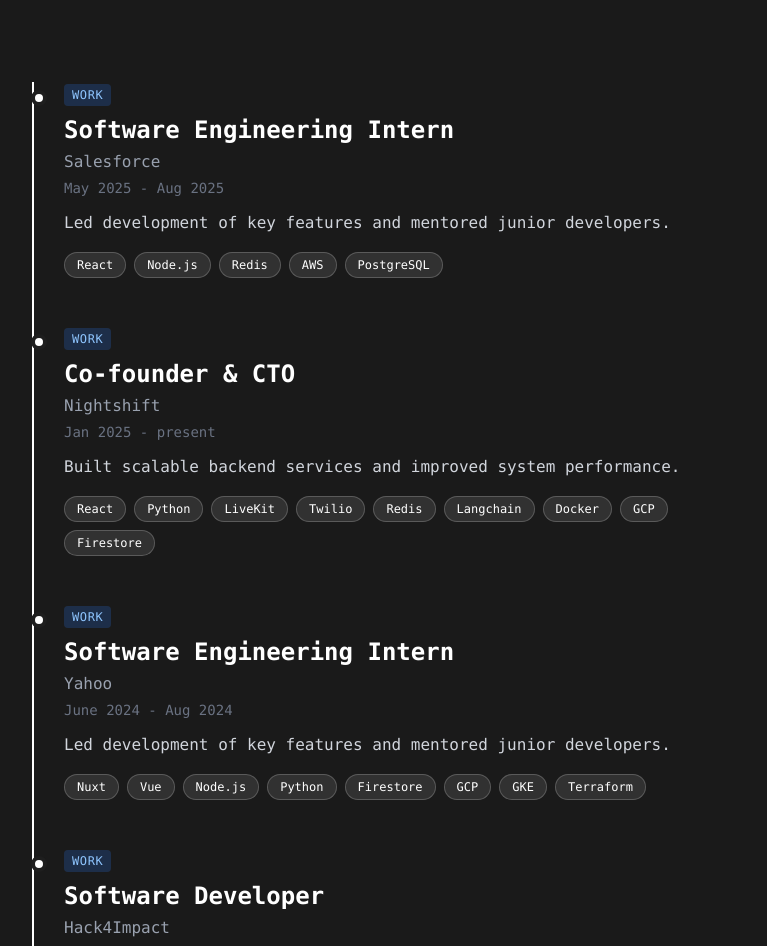
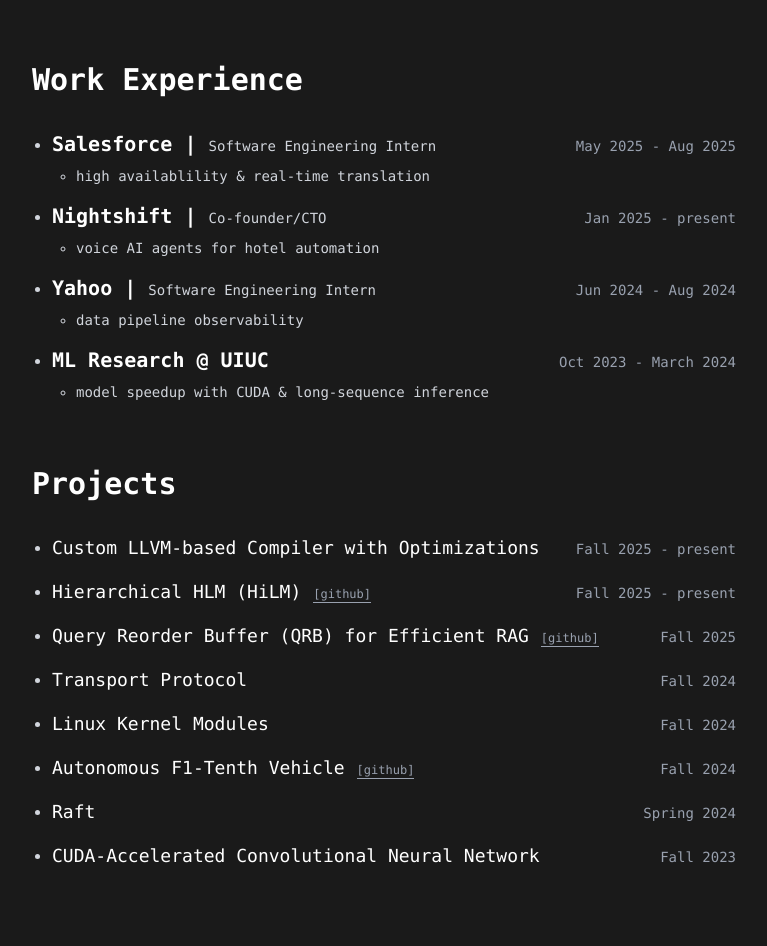
Before and after one commit to tkhdse/portfolio, a SvelteKit app: page / in a window 1280 px wide. Shown: the part 463-1409 px from the top of the page, without its empty margins (256-1023 px from the left). Built offline with nearby package versions, Linux system fonts and the light colour scheme; a web font is replaced by a local one.

Commit message:
updated page

```diff
--- a/src/lib/ui/Nav.svelte
+++ b/src/lib/ui/Nav.svelte
@@ -9,7 +9,7 @@
 <div class="p-6 w-full flex justify-between">
     <h1 class="text-xl cursor-pointer"><a href="/">Tanish Khadse</a></h1>
     <div>
-        <ul class="flex flex-row text-lg space-x-10">
+        <ul class="flex flex-row text-lg space-x-4">
             <!-- <li class="transition hover:border-b-2">blog</li> -->
             <li>
                 <a href="https://www.linkedin.com/in/tkhadse/" title="linkedin">
--- a/src/routes/+page.svelte
+++ b/src/routes/+page.svelte
@@ -1,65 +1,6 @@
 <script>
     import Nav from '../lib/ui/Nav.svelte'
     import profilePic from '$lib/assets/profile.png';
-
-    const experiences = [
-        {
-            type: 'work',
-            title: 'Software Engineering Intern',
-            organization: 'Salesforce',
-            date: 'May 2025 - Aug 2025',
-            description: 'Led development of key features and mentored junior developers.',
-            skills: ['React', 'Node.js', 'Redis', 'AWS', 'PostgreSQL']
-        },
-        {
-            type: 'work',
-            title: 'Co-founder & CTO',
-            organization: 'Nightshift',
-            date: 'Jan 2025 - present',
-            description: 'Built scalable backend services and improved system performance.',
-            skills: ['React', 'Python', 'LiveKit', 'Twilio', 'Redis', 'Langchain', 'Docker', 'GCP', 'Firestore']
-        },
-        {
-            type: 'work',
-            title: 'Software Engineering Intern',
-            organization: 'Yahoo',
-            date: 'June 2024 - Aug 2024',
-            description: 'Led development of key features and mentored junior developers.',
-            skills: ['Nuxt', 'Vue', 'Node.js', 'Python', 'Firestore', 'GCP', 'GKE', 'Terraform']
-        },
-        {
-            type: 'work',
-            title: 'Software Developer',
-            organization: 'Hack4Impact',
-            date: 'Jan 2024 - Jan 2025',
-            description: 'Led development of key features and mentored junior developers.',
-            skills: ['React', 'PostgreSQL', 'Supabase']
-        },
-        {
-            type: 'work',
-            title: 'Machine Learning Research Intern',
-            organization: 'UIUC',
-            date: 'Oct 2023 - Mar 2024',
-            description: 'Led development of key features and mentored junior developers.',
-            skills: ['C++', 'CUDA', 'Python', 'PyTorch']
-        },
-        {
-            type: 'project',
-            title: 'E-Commerce Platform',
-            organization: 'Personal Project',
-            date: '2023',
-            description: 'Full-stack e-commerce solution with payment integration.',
-            skills: ['Svelte', 'Firebase', 'Stripe']
-        },
-        {
-            type: 'project',
-            title: 'AI Chat Application',
-            organization: 'Hackathon Winner',
-            date: '2022',
-            description: 'Real-time chat application with AI-powered responses.',
-            skills: ['WebSocket', 'OpenAI', 'Redis']
-        }
-    ];
 </script>
 
 <div class="w-full h-full text-white font-mono">
@@ -82,56 +23,155 @@
             <!-- Text Content -->
             <div class="flex-1 order-2 md:order-1 text-center md:text-left">
                 <h1 class="text-2xl sm:text-3xl md:text-4xl font-bold mb-4 sm:mb-6">Hi, I'm Tanish 👋</h1>
-                <div class="flex-col space-y-3 sm:space-y-4 text-sm sm:text-md text-gray-300 leading-relaxed">
-                    <p>I'm pursuing my BS-MCS degree at UIUC and was previously at Salesforce, Yahoo, and my startup, Nightshift. I'm a passionate engineer focused on building robust, high-performance systems from the metal up through the cloud.</p>
-                    <p>I love work involving C++, Go, CUDA, low-level systems, distributed systems, and compilers.</p>
-                    <p>If you are looking for an engineer with a strong foundation in systems and a drive for high performance, please feel free to reach out!</p>
+                <div class="flex-col space-y-6 sm:space-y-4 text-sm sm:text-md text-gray-300 leading-relaxed">
+                    <p>I'm pursuing my BS-MCS degree at UIUC. I love work involving C++, Go, low-level systems, distributed systems, and compilers. Recently, I've been looking into GPU programming.</p>
+                    <p>If you're looking for an engineer with a strong foundation in systems and a drive for high performance, please feel free to reach out!</p>
                 </div>
             </div>
+
+        </div>
+        <!-- Divider -->
+        <div class="w-full h-px bg-white mb-12 sm:mb-16"></div>
+
+        <!-- Work Experience -->
+        <div class="mb-12 sm:mb-16">
+            <h2 class="text-2xl sm:text-3xl font-bold mb-6 sm:mb-8">Work Experience</h2>
+            <ul class="list-disc list-outside ml-5 space-y-4 text-sm sm:text-base text-gray-300">
+                <li>
+                    <div class="flex justify-between items-baseline gap-4 text-xl">
+                        <span class="font-semibold text-white">Salesforce | <span class="text-gray-300 font-light text-sm">Software Engineering Intern</span></span>
+                        <span class="text-gray-400 whitespace-nowrap text-sm">May 2025 - Aug 2025</span>
+                    </div>
+                    <ul class="list-[circle] list-outside ml-6 mt-2 text-sm text-gray-300">
+                        <li>high availablility & real-time translation</li>
+                    </ul>
+                </li>
+                <li>
+                    <div class="flex justify-between items-baseline gap-4 text-xl">
+                        <span class="font-semibold text-white">Nightshift | <span class="text-gray-300 font-light text-sm">Co-founder/CTO</span></span>
+                        <span class="text-gray-400 whitespace-nowrap text-sm">Jan 2025 - present</span>
+                    </div>
+                    <ul class="list-[circle] list-outside ml-6 mt-2 text-sm text-gray-300">
+                        <li>voice AI agents for hotel automation</li>
+                    </ul>
+                </li>
+                <li>
+                    <div class="flex justify-between items-baseline gap-4 text-xl">
+                        <span class="font-semibold text-white">Yahoo | <span class="text-gray-300 font-light text-sm">Software Engineering Intern</span></span>
+                        <span class="text-gray-400 whitespace-nowrap text-sm">Jun 2024 - Aug 2024</span>
+                    </div>
+                    <ul class="list-[circle] list-outside ml-6 mt-2 text-sm text-gray-300">
+                        <li>data pipeline observability</li>
+                    </ul>
+                </li>
+                <li>
+                    <div class="flex justify-between items-baseline gap-4 text-xl">
+                        <span class="font-semibold text-white">ML Research @ UIUC</span>
+                        <span class="text-gray-400 whitespace-nowrap text-sm">Oct 2023 - March 2024</span>
+                    </div>
+                    <ul class="list-[circle] list-outside ml-6 mt-2 text-sm text-gray-300">
+                        <li>model speedup with CUDA & long-sequence inference</li>
+                    </ul>
+                </li>
+            </ul>
         </div>
 
-        <!-- Timeline Container -->
-        <div class="relative">
-
-            <!-- Vertical Line -->
-            <div class="absolute left-0 top-0 bottom-0 w-[2px] bg-white"></div>
-
-            <!-- Timeline Items -->
-            <div class="space-y-8 sm:space-y-10 md:space-y-12 ml-6 sm:ml-8">
-                {#each experiences as exp, i}
-                    <div class="relative">
-                        <!-- Timeline Dot -->
-                        <div class="absolute -left-[25px] sm:-left-[33px] top-2 w-3 h-3 sm:w-4 sm:h-4 bg-white rounded-full border-2 sm:border-4 border-[#1e1e1e]"></div>
-
-                        <!-- Content Card -->
-                        <div>
-                            <!-- Type Badge -->
-                            <div class="mb-2">
-                                <span class="text-xs uppercase tracking-wider px-2 py-1 rounded {exp.type === 'work' ? 'bg-blue-500/20 text-blue-300' : 'bg-green-500/20 text-green-300'}">
-                                    {exp.type}
-                                </span>
-                            </div>
-
-                            <!-- Title and Organization -->
-                            <h3 class="text-lg sm:text-xl md:text-2xl font-bold mb-1">{exp.title}</h3>
-                            <p class="text-sm sm:text-base text-gray-400 mb-1">{exp.organization}</p>
-                            <p class="text-xs sm:text-sm text-gray-500 mb-3">{exp.date}</p>
-
-                            <!-- Description -->
-                            <p class="text-sm sm:text-base text-gray-300 mb-4 leading-relaxed">{exp.description}</p>
-
-                            <!-- Skills -->
-                            <div class="flex flex-wrap gap-2">
-                                {#each exp.skills as skill}
-                                    <span class="text-xs px-2 sm:px-3 py-1 bg-white/10 rounded-full border border-white/20 hover:bg-white/20 transition">
-                                        {skill}
-                                    </span>
-                                {/each}
-                            </div>
-                        </div>
-                    </div>
-                {/each}
+        <!-- Projects -->
+<!-- Projects -->
+<div class="mb-12 sm:mb-16">
+    <h2 class="text-2xl sm:text-3xl font-bold mb-6 sm:mb-8">Projects</h2>
+    <ul class="list-disc list-outside ml-5 space-y-4 text-sm sm:text-base text-gray-300">
+        <li>
+            <div class="flex justify-between items-baseline gap-4">
+                <div class="flex items-baseline gap-3 flex-wrap">
+                    <span class="text-white text-lg">Custom LLVM-based Compiler with Optimizations</span>
+                    <span class="flex gap-2 text-xs">
+                        <!-- <a href="#" class="text-gray-400 hover:text-white transition border-b border-gray-400 hover:border-white">[blog]</a> -->
+                        <!-- <a href="#" class="text-gray-400 hover:text-white transition border-b border-gray-400 hover:border-white">[github]</a> -->
+                    </span>
+                </div>
+                <span class="text-gray-400 whitespace-nowrap text-sm">Fall 2025 - present</span>
             </div>
-        </div>
+        </li>
+        <li>
+            <div class="flex justify-between items-baseline gap-4">
+                <div class="flex items-baseline gap-3 flex-wrap">
+                    <span class="text-white text-lg">Hierarchical HLM (HiLM) </span>
+                    <span class="flex gap-2 text-xs">
+                        <!-- <a href="#" class="text-gray-400 hover:text-white transition border-b border-gray-400 hover:border-white">[blog]</a> -->
+                        <a href="https://github.com/gohinv/HiLM" class="text-gray-400 hover:text-white transition border-b border-gray-400 hover:border-white">[github]</a>
+                    </span>
+                </div>
+                <span class="text-gray-400 whitespace-nowrap text-sm">Fall 2025 - present</span>
+            </div>
+        </li>
+        <li>
+            <div class="flex justify-between items-baseline gap-4">
+                <div class="flex items-baseline gap-3 flex-wrap">
+                    <span class="text-white text-lg">Query Reorder Buffer (QRB) for Efficient RAG </span>
+                    <span class="flex gap-2 text-xs">
+                        <a href="https://github.com/tkhdse/QRB" class="text-gray-400 hover:text-white transition border-b border-gray-400 hover:border-white">[github]</a>
+                    </span>
+                </div>
+                <span class="text-gray-400 whitespace-nowrap text-sm">Fall 2025</span>
+            </div>
+        </li>
+        <li>
+            <div class="flex justify-between items-baseline gap-4">
+                <div class="flex items-baseline gap-3 flex-wrap">
+                    <span class="text-white text-lg">Transport Protocol</span>
+                    <span class="flex gap-2 text-xs">
+                        <!-- <a href="#" class="text-gray-400 hover:text-white transition border-b border-gray-400 hover:border-white">[github]</a> -->
+                    </span>
+                </div>
+                <span class="text-gray-400 whitespace-nowrap text-sm">Fall 2024</span>
+            </div>
+        </li>
+        <li>
+            <div class="flex justify-between items-baseline gap-4">
+                <div class="flex items-baseline gap-3 flex-wrap">
+                    <span class="text-white text-lg">Linux Kernel Modules</span>
+                    <span class="flex gap-2 text-xs">
+                        <!-- <a href="#" class="text-gray-400 hover:text-white transition border-b border-gray-400 hover:border-white">[github]</a> -->
+                    </span>
+                </div>
+                <span class="text-gray-400 whitespace-nowrap text-sm">Fall 2024</span>
+            </div>
+        </li>
+        <li>
+            <div class="flex justify-between items-baseline gap-4">
+                <div class="flex items-baseline gap-3 flex-wrap">
+                    <span class="text-white text-lg">Autonomous F1-Tenth Vehicle</span>
+                    <span class="flex gap-2 text-xs">
+                        <a href="https://github.com/gohinv/f1tenth-project" class="text-gray-400 hover:text-white transition border-b border-gray-400 hover:border-white">[github]</a>
+                    </span>
+                </div>
+                <span class="text-gray-400 whitespace-nowrap text-sm">Fall 2024</span>
+            </div>
+        </li>
+        <li>
+            <div class="flex justify-between items-baseline gap-4">
+                <div class="flex items-baseline gap-3 flex-wrap">
+                    <span class="text-white text-lg">Raft</span>
+                    <span class="flex gap-2 text-xs">
+                        <!-- <a href="#" class="text-gray-400 hover:text-white transition border-b border-gray-400 hover:border-white">[github]</a> -->
+                    </span>
+                </div>
+                <span class="text-gray-400 whitespace-nowrap text-sm">Spring 2024</span>
+            </div>
+        </li>
+        <li>
+            <div class="flex justify-between items-baseline gap-4">
+                <div class="flex items-baseline gap-3 flex-wrap">
+                    <span class="text-white text-lg">CUDA-Accelerated Convolutional Neural Network</span>
+                    <span class="flex gap-2 text-xs">
+                        <!-- <a href="#" class="text-gray-400 hover:text-white transition border-b border-gray-400 hover:border-white">github</a> -->
+                    </span>
+                </div>
+                <span class="text-gray-400 whitespace-nowrap text-sm">Fall 2023</span>
+            </div>
+        </li>
+    </ul>
+</div>
     </div>
 </div>
```
